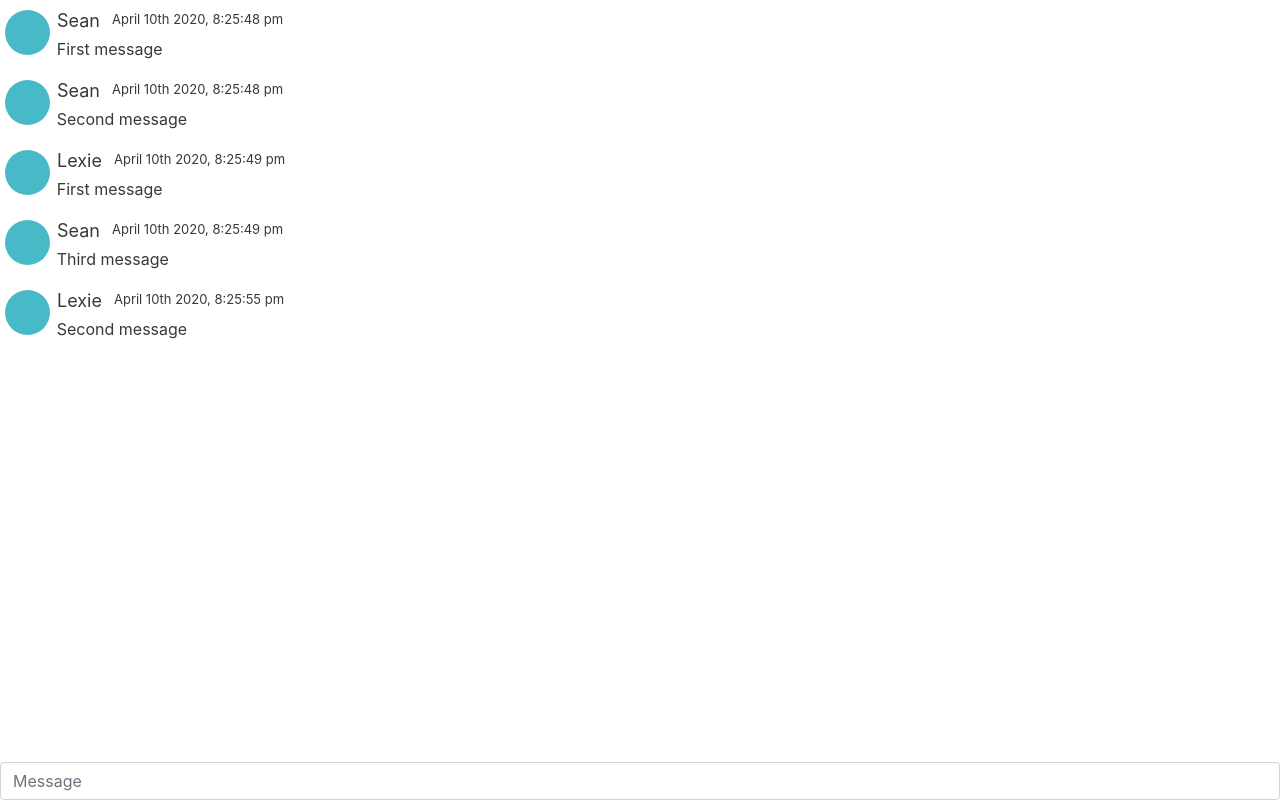
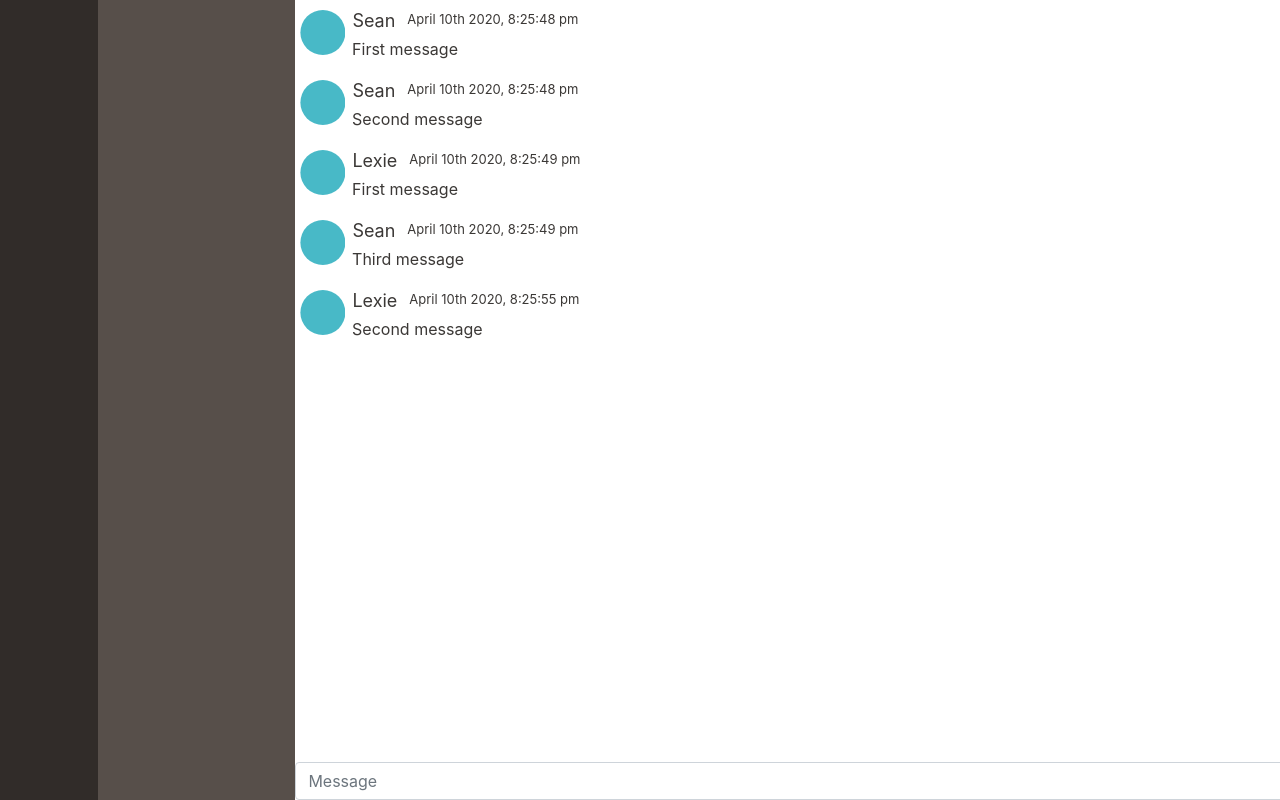
Before and after one commit to bacon-bytes/chat, a React (Create React App) app: page / in a window 1280 px wide. Built offline with nearby package versions, Linux system fonts and the light colour scheme.

Commit message:
3 column grid layout

```diff
--- a/src/App.js
+++ b/src/App.js
@@ -1,11 +1,16 @@
 import React from "react";
 import Chat from "./components/chat";
+import "./chat.css";
 
 class App extends React.Component {
   render() {
     return (
       <React.Fragment>
-        <Chat />
+        <div className="appContainer">
+          <div className="teamsContainer"></div>
+          <div className="channelsContainer"></div>
+          <Chat className="chatContainer" />
+        </div>
       </React.Fragment>
     );
   }
--- a/src/chat.css
+++ b/src/chat.css
@@ -1,6 +1,25 @@
 .colors {
   color: #574f4a, #48b9c7, #faa41a, #ffffff, #48b9c7, #ffffff, #26d076, #dc4405;
   /* https://slackthemes.net/#/system76 */
+}
+
+.appContainer {
+  display: grid;
+  grid-template-columns: minmax(55px, 1fr) minmax(100px, 2fr) 10fr;
+  grid-template-rows: 100vh;
+}
+
+.teamsContainer {
+  background-color: #312c29;
+  grid-column-start: 1;
+}
+
+.channelsContainer {
+  background-color: #574f4a;
+  grid-column-start: 2;
+}
+.chatContainer {
+  grid-column-start: 3;
 }
 
 .chatBox {
@@ -13,14 +32,19 @@
 } */
 
 .messages {
-  /* max-height: 500px; */
   min-width: 100%;
-  position: absolute;
+  /* position: absolute; */
   top: 0px;
   padding-bottom: 70px;
   overflow: scroll;
-  overflow-x: visible;
+  overflow-x: hidden;
+  height: 100vh;
   /* background-color: burlywood; */
+}
+.messagesWrapper {
+  overflow: auto;
+  display: flex;
+  flex-direction: column-reverse;
 }
 
 .chatInput {
--- a/src/components/chat.jsx
+++ b/src/components/chat.jsx
@@ -35,8 +35,10 @@ class Chat extends Component {
   render() {
     return (
       <div className="chatBox">
-        <div className="messages">
-          <Conversation messages={this.state.messages} />
+        <div className="messagesWrapper">
+          <div className="messages">
+            <Conversation messages={this.state.messages} />
+          </div>
         </div>
         <div className="chatInput">
           <ChatInput handleSubmit={this.handleSubmit} />
```
